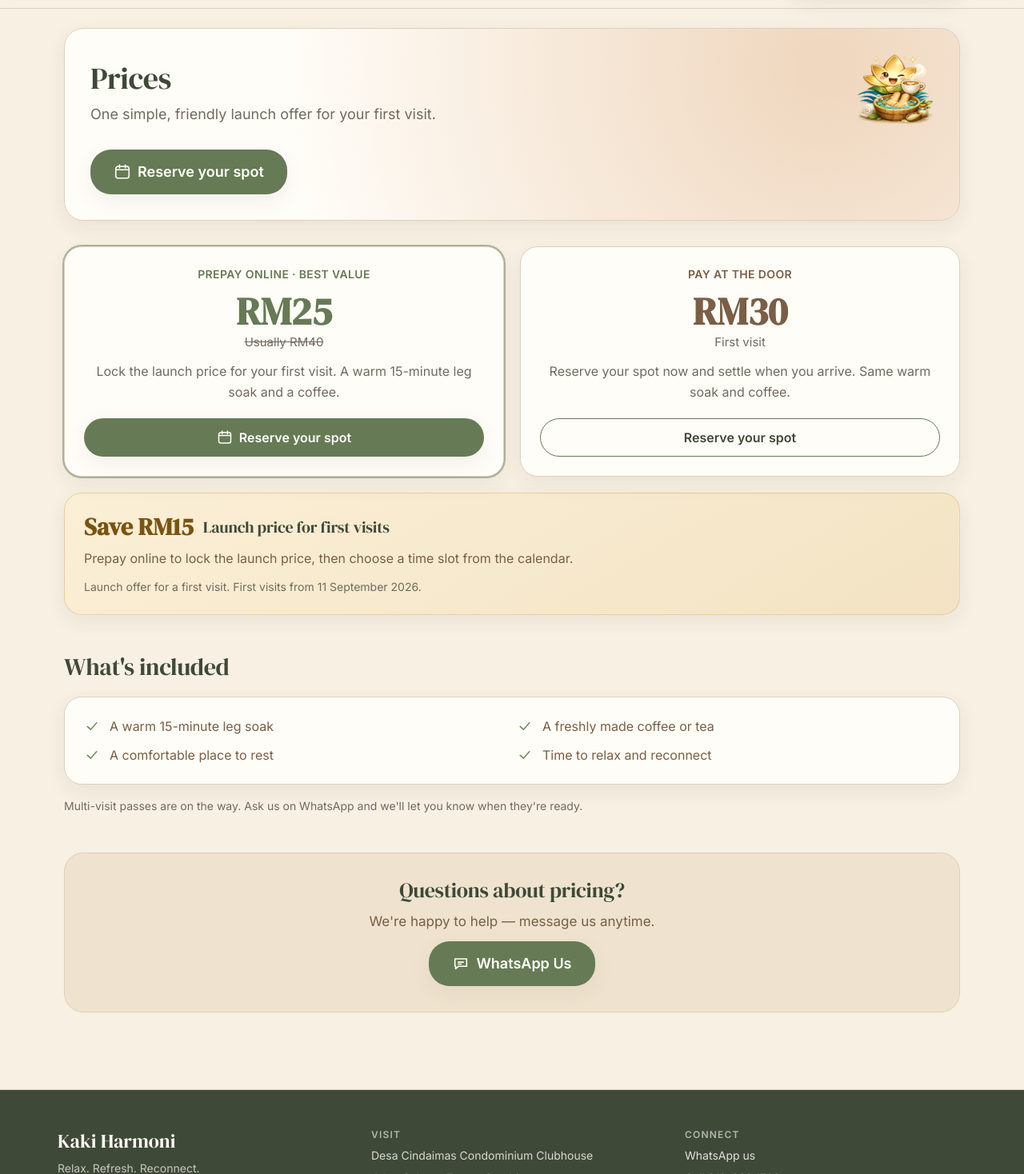
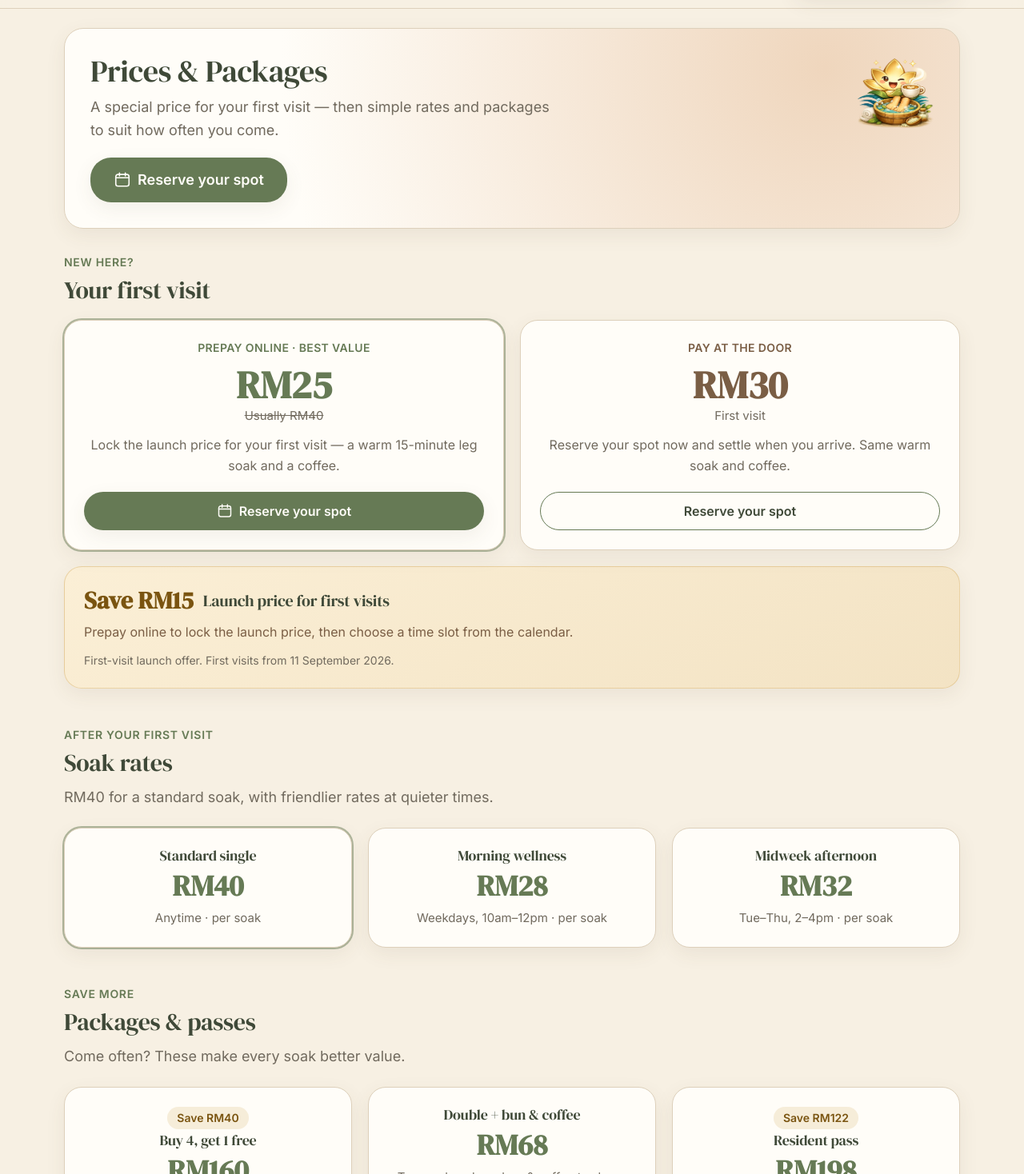
Before and after one commit to hewleeling-hub/kaki-harmoni, a Next.js app: page /prices in a window 1280 px wide. Shown: the part 62-1530 px from the top of the page at 80% size. Built offline with nearby package versions, Linux system fonts and the light colour scheme.

Commit message:
feat: real prices & packages + first-visit/clothing copy fixes
Prices page now shows soak rates (RM40 std, RM28 morning, RM32 midweek) and packages (Buy 4 get 1 free RM160, Double+bun&coffee RM68, Resident pass RM198/8). Clarify RM25/30 is the first-visit price; note clothing rolls up to the knees.

```diff
--- a/app/prices/page.tsx
+++ b/app/prices/page.tsx
@@ -1,29 +1,64 @@
 import type { Metadata } from "next";
 import { PublicShell } from "@/components/layout/PublicShell";
 import { PageHeader } from "@/components/layout/PageHeader";
-import { SectionHeading, Card, Button } from "@/components/ui/primitives";
+import { SectionHeading, Card, Button, Badge } from "@/components/ui/primitives";
 import { PromotionCard } from "@/components/ui/cards";
 import { CalendarIcon, CheckIcon, MessageIcon } from "@/components/ui/icons";
-import { businessConfig, whatsappLink } from "@/config/business";
+import { businessConfig, sessionRates, packages, whatsappLink } from "@/config/business";
 
 export const metadata: Metadata = {
-  title: "Prices — Kaki Harmoni",
+  title: "Prices & Packages — Kaki Harmoni",
   description:
-    "Kaki Harmoni launch pricing: your first visit is RM25 when you prepay online, or RM30 at the door — a warm leg soak and a coffee, together.",
+    "Kaki Harmoni prices: first visit RM25 (prepay) / RM30 at the door, then RM40 per soak with friendly off-peak rates and money-saving packages.",
 };
+
+function PriceTile({
+  name,
+  price,
+  detail,
+  save,
+  featured,
+}: {
+  name: string;
+  price: number;
+  detail: string;
+  save?: number;
+  featured?: boolean;
+}) {
+  return (
+    <Card className={`flex flex-col text-center ${featured ? "ring-2 ring-olive/50" : ""}`}>
+      {save ? (
+        <span className="mx-auto mb-1">
+          <Badge tone="gold">Save RM{save}</Badge>
+        </span>
+      ) : null}
+      <h3 className="text-[18px] text-olive-dark">{name}</h3>
+      <p className="mt-2 text-4xl font-bold text-olive" style={{ fontFamily: "var(--font-heading)" }}>
+        RM{price}
+      </p>
+      <p className="mt-2 text-[15px] leading-relaxed text-muted">{detail}</p>
+    </Card>
+  );
+}
 
 export default function PricesPage() {
   const { pricing, bookingStartLabel } = businessConfig;
 
   return (
     <PublicShell>
-      <PageHeader title="Prices" subtitle="One simple, friendly launch offer for your first visit.">
+      <PageHeader
+        title="Prices & Packages"
+        subtitle="A special price for your first visit — then simple rates and packages to suit how often you come."
+      >
         <Button href="/#reserve" size="lg" icon={<CalendarIcon size={22} />} className="hidden sm:inline-flex">
           Reserve your spot
         </Button>
       </PageHeader>
 
-      <section className="mt-8 grid gap-5 sm:grid-cols-2">
+      {/* First visit */}
+      <section className="mt-8">
+        <SectionHeading eyebrow="New here?" title="Your first visit" />
+        <div className="mt-5 grid gap-5 sm:grid-cols-2">
           <Card className="flex flex-col text-center ring-2 ring-olive/50">
             <p className="text-sm font-semibold uppercase tracking-wide text-olive">Prepay online · best value</p>
             <p className="mt-3 text-5xl font-bold text-olive" style={{ fontFamily: "var(--font-heading)" }}>
@@ -31,7 +66,7 @@ export default function PricesPage() {
             </p>
             <p className="mt-1 text-[15px] text-muted line-through">Usually RM{pricing.normal}</p>
             <p className="mt-3 text-[16px] leading-relaxed text-muted">
-            Lock the launch price for your first visit. A warm 15-minute leg soak and a coffee.
+              Lock the launch price for your first visit — a warm 15-minute leg soak and a coffee.
             </p>
             <Button href="/#reserve" full className="mt-5" icon={<CalendarIcon size={20} />}>
               Reserve your spot
@@ -51,17 +86,45 @@ export default function PricesPage() {
               Reserve your spot
             </Button>
           </Card>
-      </section>
-
+        </div>
         <div className="mt-5">
           <PromotionCard
             highlight={`Save RM${pricing.normal - pricing.prepay}`}
             title="Launch price for first visits"
             description="Prepay online to lock the launch price, then choose a time slot from the calendar."
-          terms={`Launch offer for a first visit. First visits from ${bookingStartLabel}.`}
+            terms={`First-visit launch offer. First visits from ${bookingStartLabel}.`}
           />
         </div>
+      </section>
 
+      {/* Session rates */}
+      <section className="mt-12">
+        <SectionHeading
+          eyebrow="After your first visit"
+          title="Soak rates"
+          subtitle="RM40 for a standard soak, with friendlier rates at quieter times."
+        />
+        <div className="mt-6 grid gap-5 sm:grid-cols-3">
+          {sessionRates.map((r) => (
+            <PriceTile key={r.name} name={r.name} price={r.price} detail={r.detail} featured={r.name === "Standard single"} />
+          ))}
+        </div>
+      </section>
+
+      {/* Packages & passes */}
+      <section className="mt-12">
+        <SectionHeading eyebrow="Save more" title="Packages & passes" subtitle="Come often? These make every soak better value." />
+        <div className="mt-6 grid gap-5 sm:grid-cols-3">
+          {packages.map((p) => (
+            <PriceTile key={p.name} name={p.name} price={p.price} detail={p.detail} save={"save" in p ? p.save : undefined} />
+          ))}
+        </div>
+        <p className="mt-4 text-[14px] text-muted">
+          Resident pass requires proof of residence. Ask our team in store or on WhatsApp to set up any package.
+        </p>
+      </section>
+
+      {/* What's included */}
       <section className="mt-12">
         <SectionHeading title="What's included" />
         <Card className="mt-5 bg-cream/60">
@@ -79,16 +142,14 @@ export default function PricesPage() {
             ))}
           </ul>
         </Card>
-        <p className="mt-4 text-[14px] text-muted">
-          Multi-visit passes are on the way. Ask us on WhatsApp and we&apos;ll let you know when they&apos;re ready.
-        </p>
       </section>
 
+      {/* CTA */}
       <section className="mt-12 flex flex-col items-center gap-3 rounded-[24px] border border-line bg-beige/50 p-8 text-center">
         <h2 className="text-[26px] text-olive-dark">Questions about pricing?</h2>
         <p className="max-w-md text-[17px] text-brown">We&apos;re happy to help — message us anytime.</p>
         <Button
-          href={whatsappLink("Hi Kaki Harmoni! I have a question about prices.")}
+          href={whatsappLink("Hi Kaki Harmoni! I have a question about prices and packages.")}
           size="lg"
           icon={<MessageIcon size={22} />}
         >
--- a/config/business.ts
+++ b/config/business.ts
@@ -84,7 +84,7 @@ export const visitSteps = [
     title: "Prepay to lock the price",
     icon: "gift",
     short: "Pay online to lock the launch rate.",
-    long: `Prepay RM${businessConfig.pricing.prepay} online to lock the launch rate — or choose to pay RM${businessConfig.pricing.walkin} at the door.`,
+    long: `Prepay RM${businessConfig.pricing.prepay} for your first visit to lock the launch rate — or choose to pay RM${businessConfig.pricing.walkin} at the door.`,
   },
   {
     number: 3,
@@ -104,7 +104,7 @@ export const visitSteps = [
 
 /** “Good to know before you visit” — no medical claims. */
 export const goodToKnow = [
-  "Wear comfortable clothing.",
+  "Wear comfortable clothing you can roll up to the knees.",
   "Each soak lasts about 15 minutes.",
   "Please arrive five minutes early.",
   "Let our team know if you need any assistance.",
@@ -156,6 +156,20 @@ export const faqs = [
   },
 ] as const;
 
+/** Per-soak rates (after the first visit). Standard + friendly off-peak. */
+export const sessionRates = [
+  { name: "Standard single", price: 40, detail: "Anytime · per soak" },
+  { name: "Morning wellness", price: 28, detail: "Weekdays, 10am–12pm · per soak" },
+  { name: "Midweek afternoon", price: 32, detail: "Tue–Thu, 2–4pm · per soak" },
+] as const;
+
+/** Packages & passes. `save` is vs the RM40 standard single. */
+export const packages = [
+  { name: "Buy 4, get 1 free", price: 160, detail: "5 soaks for the price of 4.", save: 40 },
+  { name: "Double + bun & coffee", price: 68, detail: "Two soaks, plus a bun & coffee to share." },
+  { name: "Resident pass", price: 198, detail: "8 soaks · proof of residence.", save: 122 },
+] as const;
+
 /* --------------------------- derived helpers --------------------------- */
 
 /** wa.me link with an optional pre-filled message. */
```
Lines whose indentation alone changed are shown as unchanged.
